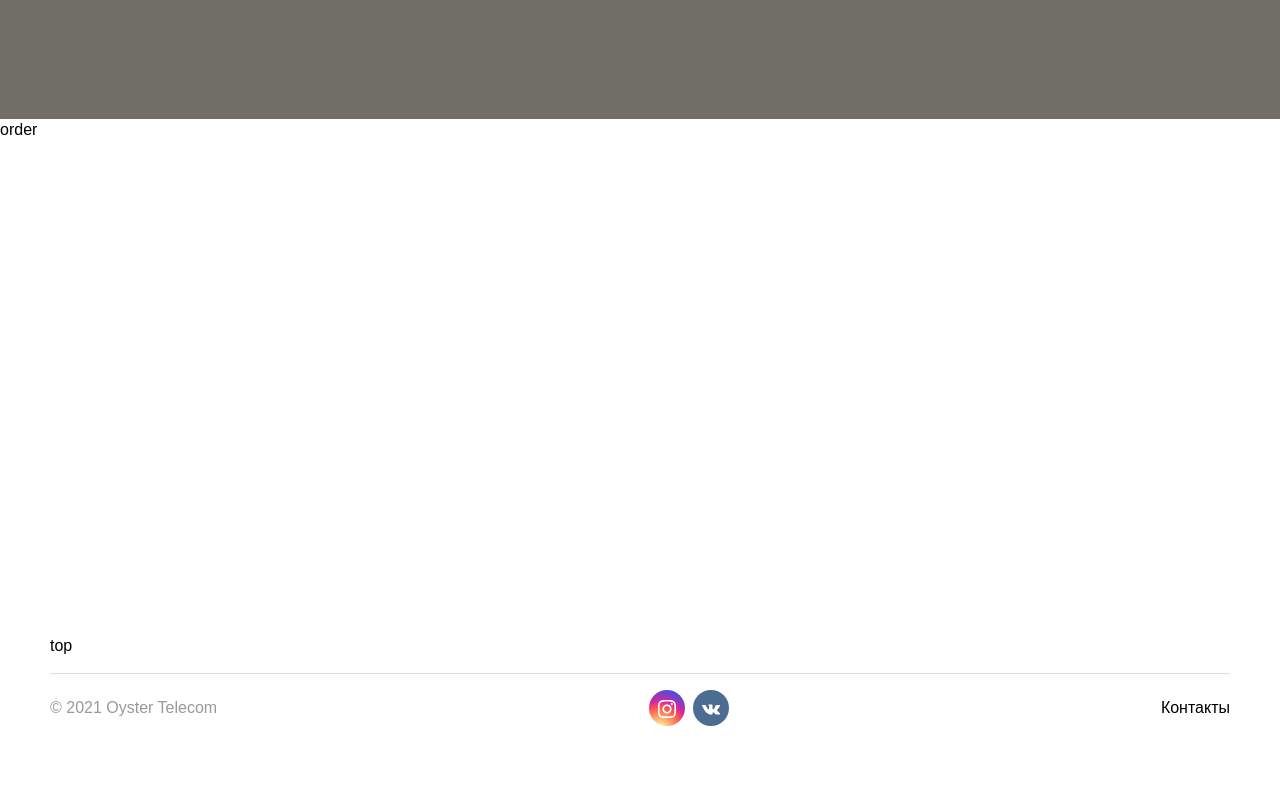
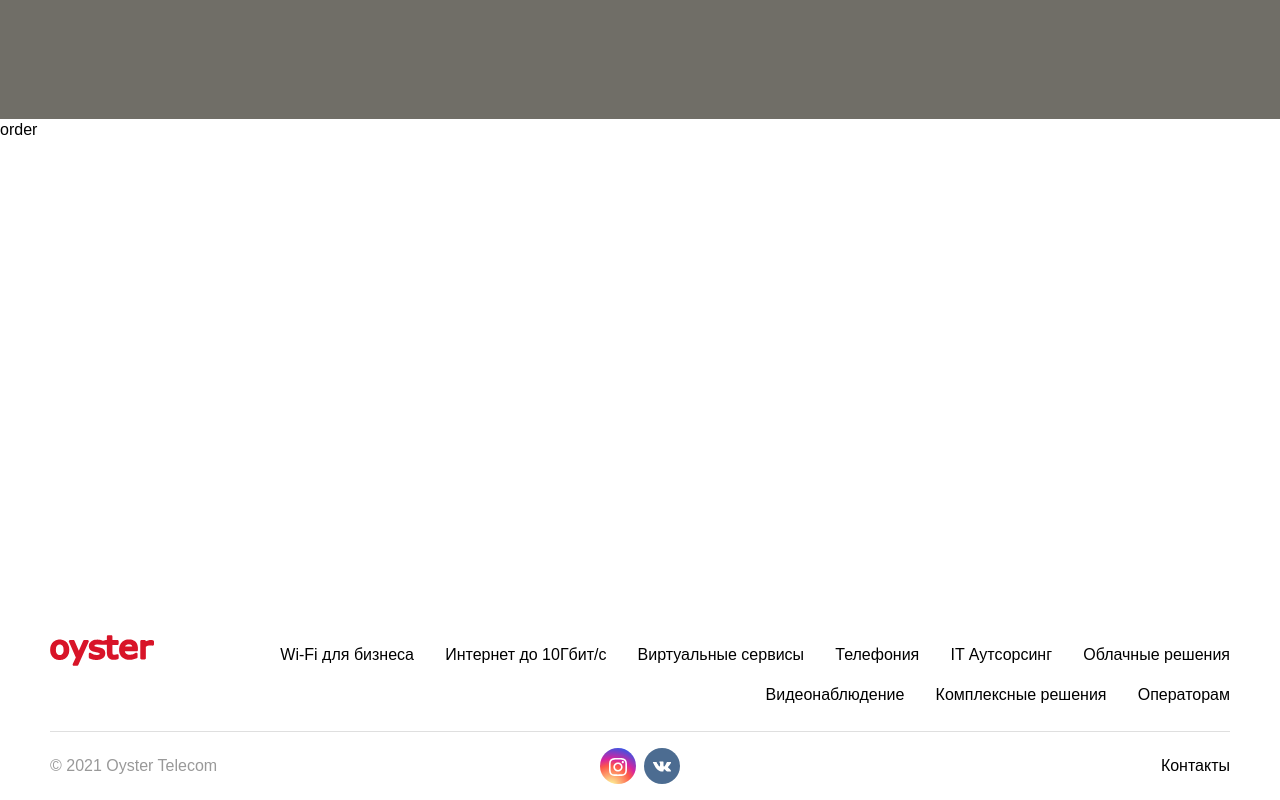
Before and after one commit to Kokkiri421/Oy2b-website, a Nuxt app: page / in a window 1280 px wide. Shown: the part 681-1481 px from the top of the page. Before the commit the page ends 1423 px from the top, so only its background shows below. Built offline with nearby package versions, Linux system fonts and the light colour scheme; a web font is replaced by a local one.

Commit message:
added footer top

```diff
--- a/components/DefaultLayout/DefaultFooter.vue
+++ b/components/DefaultLayout/DefaultFooter.vue
@@ -1,7 +1,42 @@
 <template>
   <div class="wrapper footer">
-    <div class="footer-top footer-item">top</div>
-    <div class="footer-bottom footer-item">
+    <div class="footer-top footer-item">
+      <div class="logo">
+        <a href="/"> <img src="~/static/images/red_logo.svg" /></a>
+      </div>
+      <div class="menu smallfont-400">
+        <ul class="menu__list">
+          <li class="list-item">
+            <a class="underline-animated-link">Wi-Fi для бизнеса</a>
+          </li>
+          <li class="list-item">
+            <a class="underline-animated-link">Интернет до 10Гбит/с</a>
+          </li>
+          <li class="list-item">
+            <a class="underline-animated-link">Виртуальные сервисы</a>
+          </li>
+          <li class="list-item">
+            <a class="underline-animated-link">Телефония</a>
+          </li>
+          <li class="list-item">
+            <a class="underline-animated-link">IT Аутсорсинг</a>
+          </li>
+          <li class="list-item">
+            <a class="underline-animated-link">Облачные решения</a>
+          </li>
+          <li class="list-item">
+            <a class="underline-animated-link">Видеонаблюдение</a>
+          </li>
+          <li class="list-item">
+            <a class="underline-animated-link">Комплексные решения</a>
+          </li>
+          <li class="list-item">
+            <a class="underline-animated-link">Операторам</a>
+          </li>
+        </ul>
+      </div>
+    </div>
+    <div class="footer-bottom footer-item smallfont-400">
       <div class="copy">© 2021 Oyster Telecom</div>
       <div class="social">
         <div class="social-network instagram">
@@ -15,7 +50,9 @@
           /></a>
         </div>
       </div>
-      <div class="contacts"><a>Контакты</a></div>
+      <div class="contacts">
+        <a class="underline-animated-link">Контакты</a>
+      </div>
     </div>
   </div>
 </template>
@@ -37,6 +74,42 @@ export default {
 }
 .footer-top {
   border-bottom: 1px solid #dfdfdf;
+  display: flex;
+  flex-direction: row;
+  @include _600() {
+    flex-wrap: wrap;
+  }
+  .logo {
+    width: fit-content;
+    padding-right: 2em;
+  }
+  .menu {
+    &__list {
+      display: flex;
+      flex-wrap: wrap;
+      justify-content: flex-end;
+      align-items: center;
+      line-height: 40px;
+      @include _600() {
+        justify-content: flex-start;
+        line-height: 1.25em;
+        margin-top: 1em;
+      }
+      padding: 0;
+      margin: 0;
+
+      .list-item {
+        list-style-type: none;
+        margin: 0 0 0 1.2em;
+        @include _1366() {
+          margin: 0 0 0 1.95em;
+        }
+        @include _600() {
+          margin: 0 1.05em 0.5em 0;
+        }
+      }
+    }
+  }
 }
 .footer-bottom {
   display: flex;
@@ -45,15 +118,19 @@ export default {
   align-items: center;
   flex-wrap: wrap-reverse;
   .copy {
-    flex-grow: 1;
+    flex-basis: calc(100% / 3);
+    @include _600 {
+      flex-basis: auto;
+    }
     color: #999;
   }
   .social {
     display: flex;
     flex-direction: row;
-    flex-grow: 1;
+    flex-basis: calc(100% / 3);
     justify-content: center;
     @include _600 {
+      flex-basis: auto;
       justify-content: flex-end;
     }
 
@@ -68,7 +145,11 @@ export default {
         height: 36px;
         line-height: 36px;
         text-align: center;
-
+        @include _400 {
+          width: 30px;
+          height: 30px;
+          line-height: 30px;
+        }
         img {
           vertical-align: middle;
         }
@@ -90,7 +171,7 @@ export default {
     }
   }
   .contacts {
-    flex-grow: 1;
+    flex-basis: calc(100% / 3);
     display: flex;
     justify-content: flex-end;
     @include _600 {
@@ -100,4 +181,24 @@ export default {
     }
   }
 }
+.underline-animated-link {
+  transition: color 0.2s ease-out;
+  cursor: pointer;
+
+  &:hover {
+    color: #d81428;
+  }
+  &:before {
+    background: #d81428;
+  }
+  &:after {
+    background: #d81428;
+  }
+}
+
+.smallfont-400 {
+  @include _400() {
+    font-size: 0.8em;
+  }
+}
 </style>
--- a/components/DefaultLayout/DefaultHeader.vue
+++ b/components/DefaultLayout/DefaultHeader.vue
@@ -138,11 +138,11 @@ export default {
 
       font: 700 1em/1.4em Montserrat, Tahoma, Arial, Helvetica, sans-serif;
       font-size: 0.6em;
+      transition: color 0.2s ease-out, background-color 0.2s ease-out,
+        border 0.2s ease-out, opacity 0.2s ease-out;
       &:hover {
         background-color: #d81428;
         border-color: #d81428;
-        transition: color 0.2s ease-out, background-color 0.2s ease-out,
-          border 0.2s ease-out, opacity 0.2s ease-out;
       }
     }
   }
--- a/components/DefaultLayout/NavigationMenu.vue
+++ b/components/DefaultLayout/NavigationMenu.vue
@@ -79,11 +79,12 @@ export default {
 
 .container {
   position: fixed;
-  top: -100%;
+  top: -200%;
   transition: top 0.3s cubic-bezier(0.445, 0.05, 0.55, 0.95);
   background-color: #d81428;
   margin-left: -5em;
   width: 440px;
+
   @include _1300 {
     margin-left: -50px;
   }
@@ -95,8 +96,7 @@ export default {
 .navigation-menu {
   margin-top: 96px;
   padding: 2.25em 5em;
-  max-height: calc(100vh - 6em);
-
+  max-height: calc(100vh - 6em - 96px);
   overflow-y: auto;
   @include _1300 {
     padding: 2.25em 50px;
@@ -104,7 +104,7 @@ export default {
   @include _650 {
     margin-top: 64px;
     padding: 1.25em 20px;
-    max-height: calc(100vh - 4em);
+    max-height: calc(100vh - 4em - 64px);
   }
 
   &__item {
```
